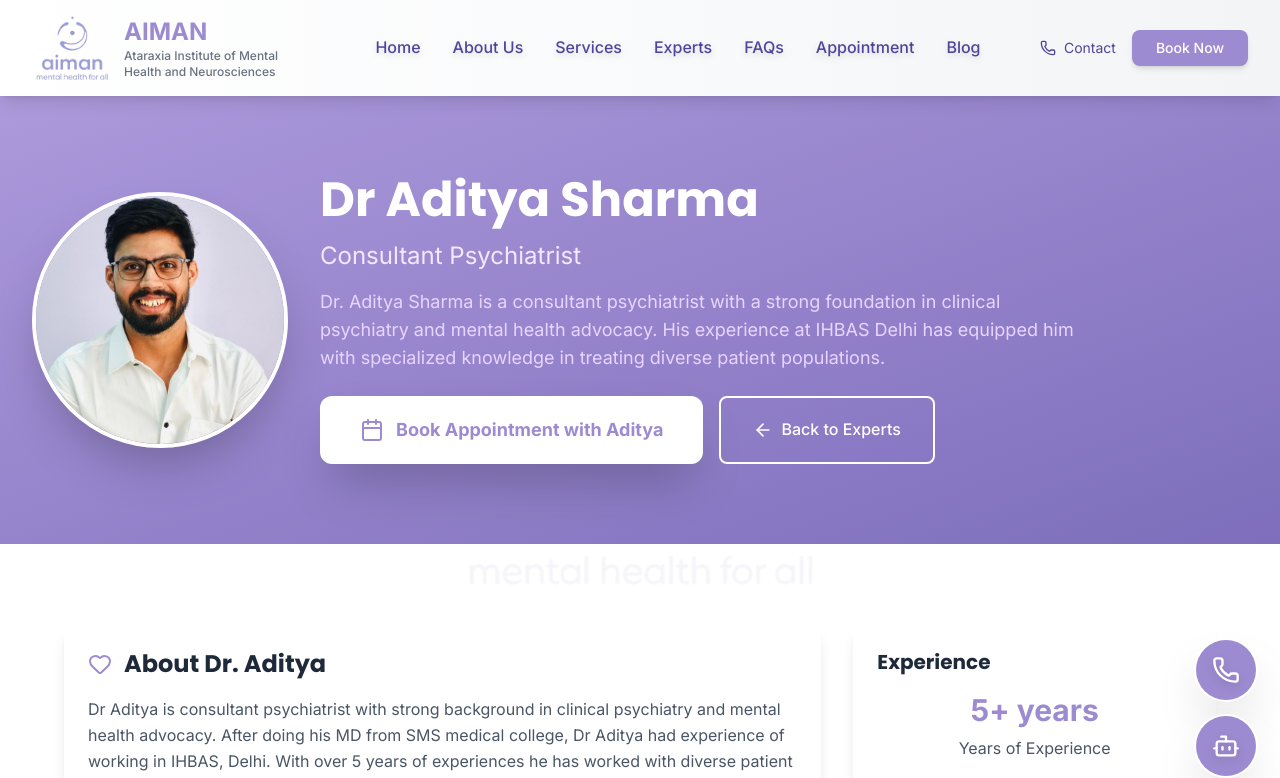
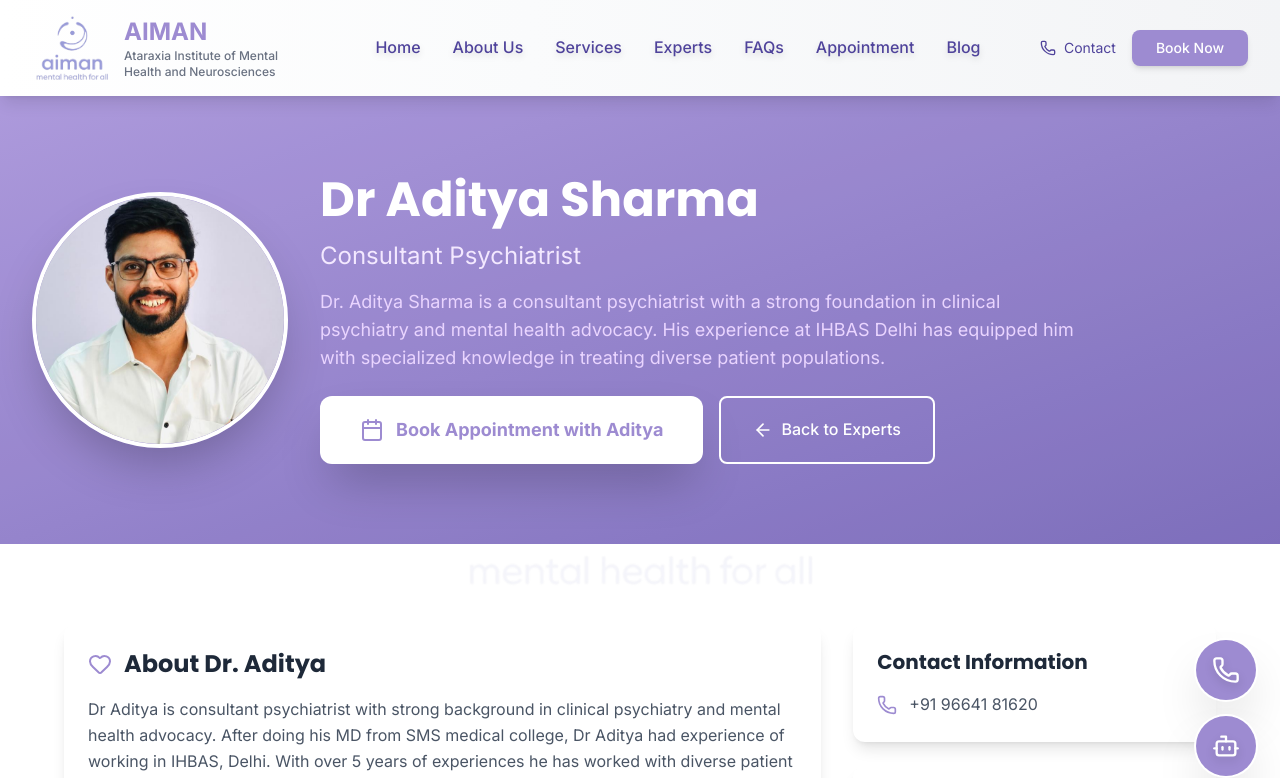
Before and after one commit to Darshil-Ag/hosting_aiman, a React (Vite) app: page /doctor/aditya in a window 1280 px wide. Shown: the top 778 px of the page. Built offline with nearby package versions, Linux system fonts and the light colour scheme.

Commit message:
PGONE NUMBER APPILED FOR buisness

```diff
--- a/src/pages/DoctorProfile.jsx
+++ b/src/pages/DoctorProfile.jsx
@@ -125,7 +125,7 @@ const DoctorProfile = () => {
       experience: '5+ years',
       qualifications: 'MBBS, MD (Psychiatry)',
       email: 'aditya.sharma@aimanhealth.com',
-      phone: '+91 98765 43212',
+      phone: '+91 96641 81620',
       availability: 'Mon-Fri 9AM-5PM, Sat 10AM-3PM',
       description: 'Dr Aditya is consultant psychiatrist with strong background in clinical psychiatry and mental health advocacy. After doing his MD from SMS medical college, Dr Aditya had experience of working in IHBAS, Delhi. With over 5 years of experiences he has worked with diverse patient population addressing range of psychiatric disorders. Dr Aditya is actively involved in medical education and academic research.',
       education: [
@@ -469,7 +469,7 @@ const DoctorProfile = () => {
             {/* Sidebar */}
             <div className="space-y-6">
               {/* Contact Info */}
-              {/* <motion.div
+              { <motion.div
                 initial={{ opacity: 0, y: 30 }}
                 whileInView={{ opacity: 1, y: 0 }}
                 transition={{ duration: 0.8, delay: 0.1 }}
@@ -478,20 +478,12 @@ const DoctorProfile = () => {
               >
                 <h3 className="text-xl font-bold text-gray-800 mb-4">Contact Information</h3>
                 <div className="space-y-4">
-                  <div className="flex items-center">
-                    <Mail className="w-5 h-5 text-primary-600 mr-3" />
-                    <span className="text-gray-600">{doctor.email}</span>
-                  </div>
-                  <div className="flex items-center">
+                                    <div className="flex items-center">
                     <Phone className="w-5 h-5 text-primary-600 mr-3" />
                     <span className="text-gray-600">{doctor.phone}</span>
                   </div>
-                  <div className="flex items-center">
-                    <Clock className="w-5 h-5 text-primary-600 mr-3" />
-                    <span className="text-gray-600">{doctor.availability}</span>
-                  </div>
                 </div>
-              </motion.div> */}
+              </motion.div> }
 
               {/* Experience */}
               <motion.div
```
